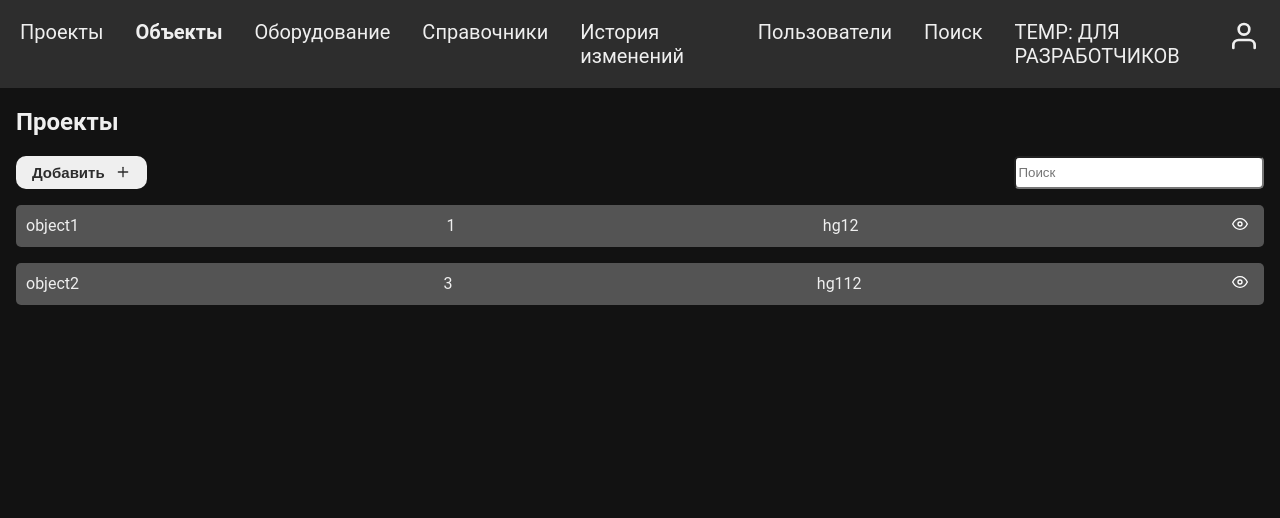
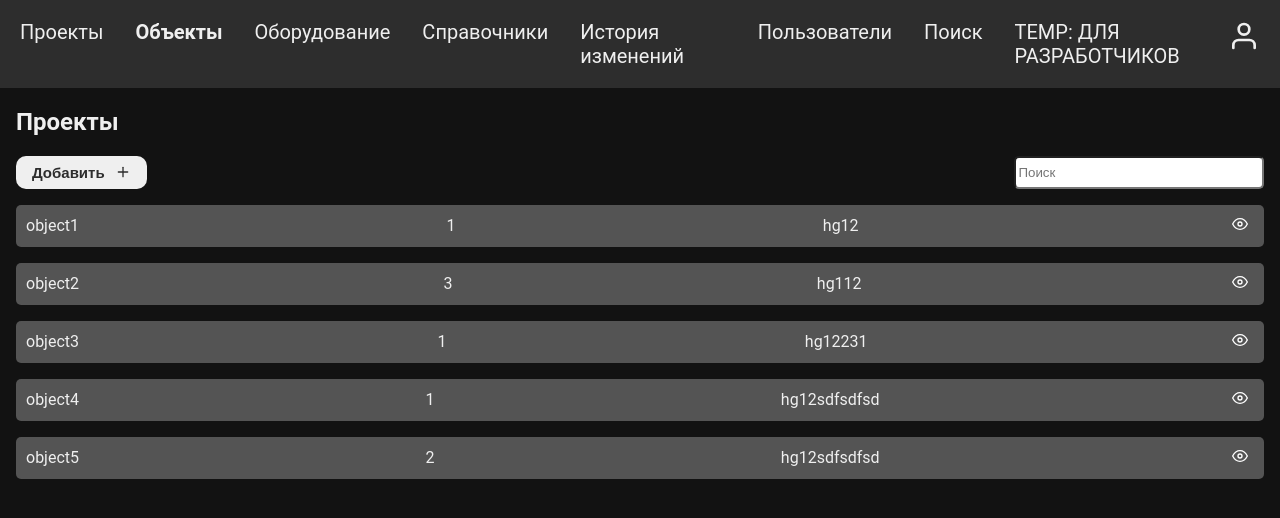
Before and after one commit to RusakovRodion/SRS, a React (Vite) app in the folder frontend/: page /objects in a window 1280 px wide. Shown: the top 518 px of the page. Built offline with nearby package versions, Linux system fonts and the light colour scheme.

Commit message:
add new fake data

```diff
--- a/frontend/src/ui/data_interfaces.tsx
+++ b/frontend/src/ui/data_interfaces.tsx
@@ -4,6 +4,7 @@ export interface Project {
     description: string;
     added: string;
     type_id: number;
+    hardwares: Hardware[];
 }
 
 export interface ProjectType {
--- a/frontend/src/ui/fake_backend_data.ts
+++ b/frontend/src/ui/fake_backend_data.ts
@@ -78,6 +78,7 @@ export const projects: type.Project[] = [
             "Lorem ipsum dolor sit amet, consectetur adipiscing elit, sed do eiusmod tempor incididunt ut labore et dolore magna aliqua. Ut enim ad minim veniam, quis nostrud exercitation ullamco laboris nisi ut aliquip ex ea commodo consequat. Duis aute irure dolor in reprehenderit in voluptate velit esse cillum dolore eu fugiat nulla pariatur. Excepteur sint occaecat cupidatat non proident, sunt in culpa qui officia deserunt mollit anim id est laborum.",
         type_id: 1,
         added: "",
+        hardwares:hardwares,
     },
     {
         id: 2,
@@ -85,6 +86,7 @@ export const projects: type.Project[] = [
         description: "",
         type_id: 2,
         added: "",
+        hardwares:[hardwares[1]],
     },
     {
         id: 3,
@@ -92,6 +94,7 @@ export const projects: type.Project[] = [
         description: "",
         type_id: 1,
         added: "",
+        hardwares:[hardwares[1]].concat([hardwares[2]]),
     },
     {
         id: 4,
@@ -99,6 +102,7 @@ export const projects: type.Project[] = [
         description: "",
         type_id: 2,
         added: "",
+        hardwares:[hardwares[0]].concat([hardwares[2]]),
     },
 ];
 
@@ -118,6 +122,30 @@ export const objects: type.Object[] = [
         registration_number: "hg112",
         added: "",
         description: "",
+    },
+    {
+        id: 3,
+        name: "object3",
+        project_id: 1,
+        registration_number: "hg12231",
+        added: "",
+        description: "xcvxcvxcv",
+    },
+    {
+        id: 4,
+        name: "object4",
+        project_id: 1,
+        registration_number: "hg12sdfsdfsd",
+        added: "",
+        description: "sdfsdf",
+    },
+    {
+        id: 5,
+        name: "object5",
+        project_id: 2,
+        registration_number: "hg12sdfsdfsd",
+        added: "",
+        description: "sdfsdf",
     },
 ];
 
```
